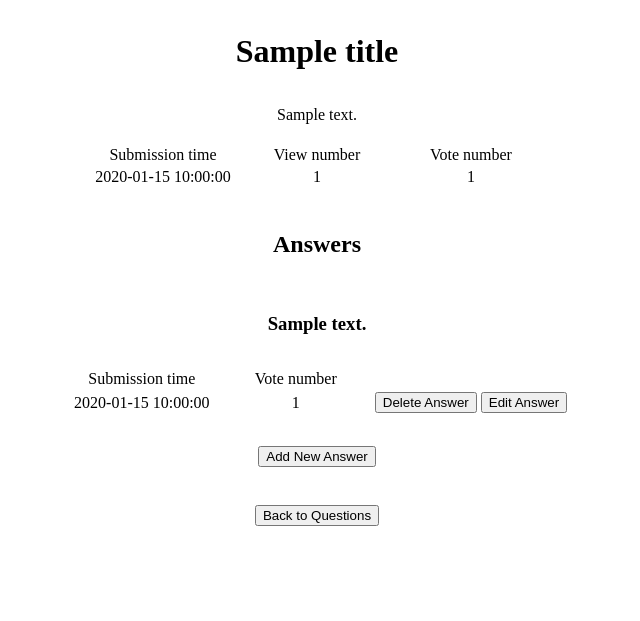
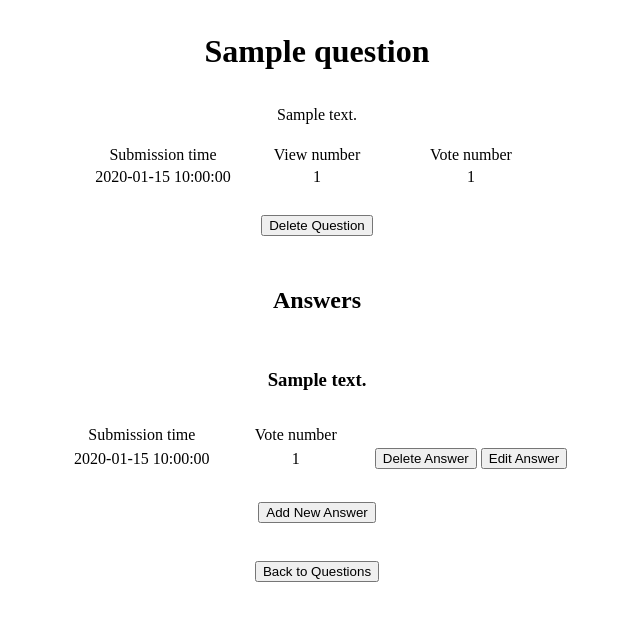
Before and after one commit to gergobereczk/ask-mate, a Flask app: template templates/display_a_question.html in a window 1280 px wide. Shown: the top 621 px of the page, without its empty margins (323-963 px from the left). Run offline with Flask 2, Linux system fonts and the light colour scheme; the template is opened without the code that fills it: most values are stand-ins (such as "Sample title", 1, 10 or a date in 2020).

Commit message:
Delete question, which also deletes answers for that question ready and tested

```diff
--- a/data_manager.py
+++ b/data_manager.py
@@ -27,7 +27,7 @@
                         WHERE id=%(id)s;
                        """,
                    {'id': id})
-    question = cursor.fetchall()
+    question = cursor.fetchone()
 
     return question
 
@@ -71,12 +71,12 @@
 
 
 @data_connection.connection_handler
-def delete_answer(cursor, id):
+def delete_answer(cursor, answer_id):
     cursor.execute("""
                               DELETE FROM answer
                               WHERE id=%(id)s;
                              """,
-                   {'id': id})
+                   {'id': answer_id})
 
 
 @data_connection.connection_handler
@@ -98,14 +98,18 @@
     return id
 
 
-
-def delete_question(id):
-    question_data = connection.read_csv(question_csv)
-    item_deleted_list = []
-    for line in (question_data):
-        if line["id"] != str(id):
-            item_deleted_list.append(line)
-    connection.rewrite_csv(question_csv, item_deleted_list, HEADER)
+@data_connection.connection_handler
+def delete_question(cursor, question_id):
+    cursor.execute("""
+                                  DELETE FROM answer
+                                  WHERE question_id=%(question_id)s;
+                                 """,
+                   {'question_id': question_id})
+    cursor.execute("""
+                                  DELETE FROM question
+                                  WHERE id=%(id)s;
+                                 """,
+                   {'id': question_id})
 
 
 def pluss_view_number(question_id):
--- a/server.py
+++ b/server.py
@@ -9,17 +9,14 @@
 @app.route("/list")
 def list_questions():
     list_of_question = data_manager.show_all_questions()
-    print(list_of_question)
     return render_template("list_questions.html", list_of_question=list_of_question)
 
 
 @app.route("/question/<question_id>", methods=['GET'])
 def display_question(question_id):
-    # data_manager.pluss_view_number(question_id) not ready!!!
-    question_table = data_manager.find_question_by_id(question_id)
+    question = data_manager.find_question_by_id(question_id)
     answer_table = data_manager.find_answer_by_id(question_id)
-    #the_len = (len(answer_table))
-    return render_template("display_a_question.html", question_table=question_table,
+    return render_template("display_a_question.html", question=question,
                            answer_table=answer_table)
 
 
@@ -44,18 +41,14 @@
 
 @app.route('/question/<question_id>/new-answer', methods=['GET', 'POST'])
 def add_an_answer(question_id):
-    #answer_id = data_manager.create_id(data_manager.answer_csv)
-
     if request.method == 'POST':
         answer_data = request.form.to_dict()
         message = answer_data['message']
         submission_data = datetime.now()
         data_manager.add_answer(question_id, message, submission_data)
-        #data_manager.write_csv(data_manager.answer_csv, data_manager.answer_csv, data_manager.HEADER_ANSWER,
-                               #answer_data)
         return redirect(url_for('display_question', question_id=question_id))
 
-    return render_template('add_answer.html', question_id=question_id, answer_id=answer_id,
+    return render_template('add_answer.html', question_id=question_id,
                            submission_time='default', vote_nr='5')
 
 
@@ -73,7 +66,6 @@
 @app.route("/question/<question_id>/delete")
 def delete_question(question_id):
     if request.method == "GET":
-        data_manager.delete_answer(question_id)
         data_manager.delete_question(question_id)
         return redirect("/list")
 
--- a/templates/display_a_question.html
+++ b/templates/display_a_question.html
@@ -28,17 +28,14 @@
 </head>
 <body>
 <p>
-    {% for title in question_table %}
-<h1 class="big" align="center"><strong>{{ title.title }}</strong></h1>
-{% endfor %}
+        <h1 class="big" align="center"><strong>{{ question.title }}</strong></h1>
 </p>
 
 <p align="center">
 <table align="center">
     <tr>
         <td align="center" width="800">
-            {% for line in question_table %}
-            {{ line.message }}
+                {{ question.message }}
                 </td>
                 </tr>
                 </table>
@@ -53,19 +50,20 @@
                 <tr>
 
                     <td width="150" align="center">
-            {{ line.submission_time }}
+                        {{ question.submission_time }}
                     </td>
                     <td width="150" align="center">
 
-            {{ line.view_number }}
+                        {{ question.view_number }}
                     </td>
                     <td width="150" align="center">
 
-            {{ line.vote_number }}
+                        {{ question.vote_number }}
                     </td>
                 </tr>
-    {% endfor %}
             </table>
+<p align="center"><a href="{{ url_for('delete_question', question_id = question.id) }}"><button type="button">Delete Question</button></a></p>
+
 <h2 align="center"><strong>Answers</strong></h2>
 
 <input type="hidden" name="id" value="t">
@@ -73,7 +71,6 @@
 {% for line in answer_table %}
 
     <h3 class="big" align="center"><strong>{{ line.message }}</strong></h3>
-<p>
 
     <table align="center">
 
@@ -91,18 +88,13 @@
             <td><a href="/answer/{{ line.id }}/edit">
                 <button type="button">Edit Answer</button>
             </a></td>
-
-
         </tr>
     </table>
-</p>
 
 {% endfor %}
 <h3>
     <p align="center">
-        {% for line in question_table %}
-        <a href="/question/{{ line.id }}/new-answer">
-            {% endfor %}
+            <a href="/question/{{ question.id }}/new-answer">
         <button type="button">Add New Answer</button>
         </a>
     </p>
```
Lines whose indentation alone changed are shown as unchanged.
